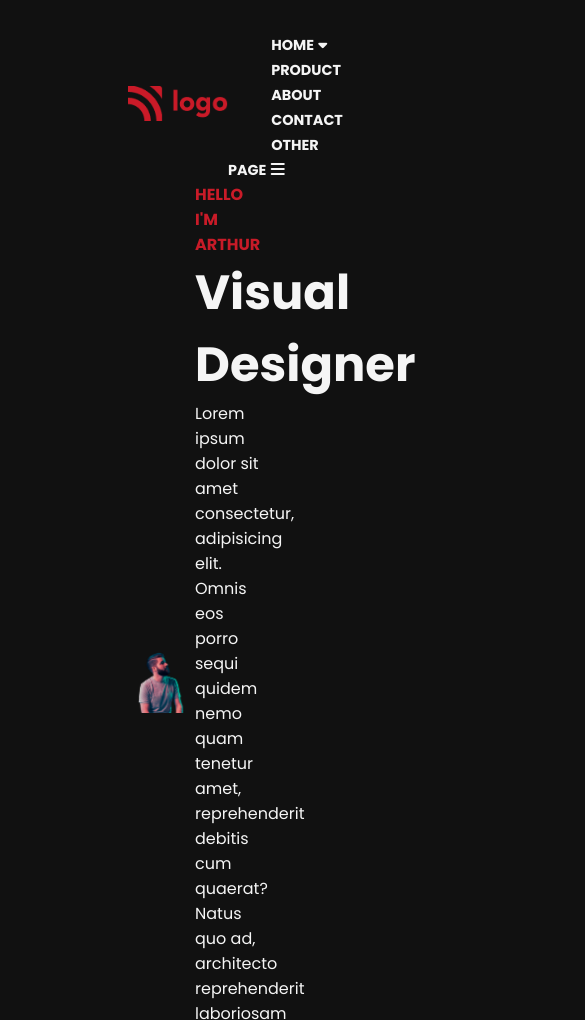
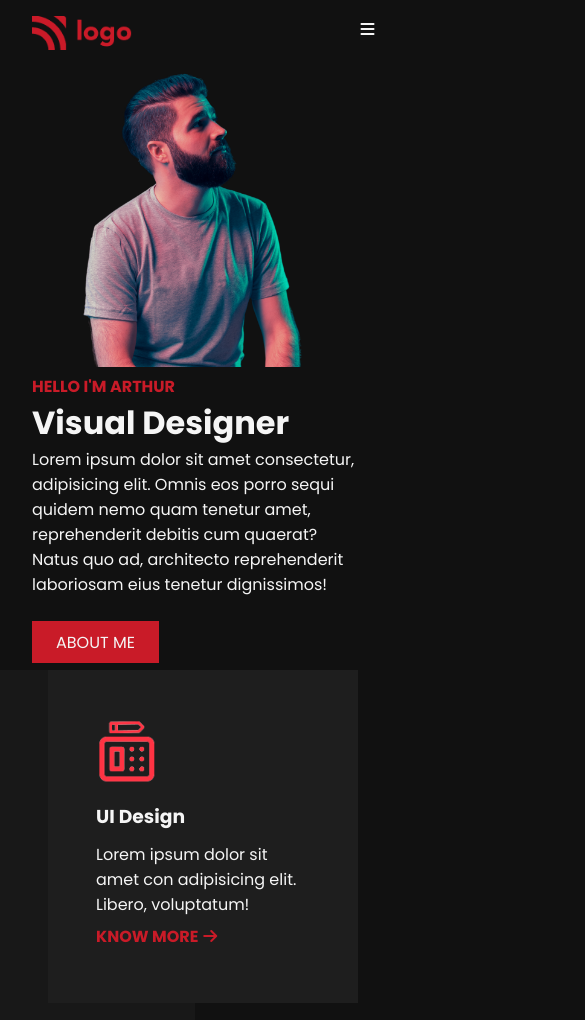
Before and after one commit to karanch577/css-project-15, a plain HTML site: page index.html in a window 390 px wide. Shown: the top 1020 px of the page, 585 px wide, since content can reach past the window. Drawn offline with Linux system fonts and the light colour scheme.

Commit message:
Responsiveness added

```diff
--- a/index.html
+++ b/index.html
@@ -15,7 +15,7 @@
       referrerpolicy="no-referrer"
     />
 
-    <title>Document</title>
+    <title>Product Design</title>
   </head>
   <body>
     <nav>
@@ -171,7 +171,7 @@
 
     <div class="contact">
         <div class="contact-text">
-            <h1 class="contact-heading">Let's work together on<br>your next project</h1>
+            <h1 class="contact-heading">Let's work together on your next project</h1>
             <p class="description">
                 Lorem ipsum, dolor sit amet consectetur adipisicing elit. Accusamus rem necessitatibus.
             </p>
--- a/style.css
+++ b/style.css
@@ -25,7 +25,9 @@
     display: flex;
     justify-content: space-between;
     align-items: center;
-    margin: 2rem 8rem 0;
+    margin-top: 2em;
+    margin-left: 5%;
+    margin-right: 10%;
   }
 
   .logo img{
@@ -34,13 +36,18 @@
 
   }
 
+  .nav-right{
+    width: 70%;
+    display: flex;
+    justify-content: space-between;
+  }
+
   .nav-items{
     text-decoration: none;
     color: #F5F5F5;
     text-transform: uppercase;
     font-weight: 700;
     font-size: .9rem;
-    margin-left: 3em;
   }
 
   .nav-items:first-child::after,
@@ -54,11 +61,15 @@
 
   }
 
+  .nav-right .fa-bars{
+    display: none;
+  }
+
   /* hero section */
 
   .hero{
     display: flex;
-    margin: 0 8rem;
+    margin: 0 9%;
     align-items: center;
   }
 
@@ -130,7 +141,7 @@
 
   .services-cards{
     display: flex;
-    padding: 5rem 8rem;
+    padding: 5em 8em;
 
   }
 
@@ -323,3 +334,85 @@
     width: 22px;
     margin: 0 1em;
   }
+
+  /* media queries */
+
+  @media (max-width: 767px) {
+    .nav-right .nav-items{
+      display: none;
+    }
+
+    .fa-bars{
+      position: absolute;
+      right: 4%;
+    }
+
+    .logo{
+      position: relative;
+      top: 1em;
+    }
+
+    .nav-right .fa-bars{
+      display: inline;
+    }
+
+    .hero,
+    .services-cards,
+    .stat,
+    .featured-cards,
+    .contact{
+      flex-direction: column;
+    }
+
+    .services-card{
+      margin-bottom: 2em;
+    }
+
+    .hero-left,
+    .hero-right,
+    .stat-left,
+    .stat-right,
+    .stat-right-card,
+    .featured-card,
+    .btn-container{
+      width: 100%;
+    }
+
+    .hero-right{
+      margin-bottom: 1em;
+    }
+
+    .featured,
+    .stat,
+    .contact,
+    nav,
+    .hero{
+      margin: 0 2em;
+    }
+
+    .services-cards,
+    .footer-bottom{
+      padding: 0 2em;
+    }
+
+    .contact-text{
+      width: 90%;
+    }
+
+  }
+
+  /* font size */
+
+  @media (max-width:632px) {
+    .heading{
+      font-size: 2rem;
+    }
+
+    .featured-heading{
+      font-size: 1.6rem;
+    }
+
+    .contact-heading{
+      font-size: 1.7rem;
+    }
+  }
```
Also changed, not shown: 1 other file.
